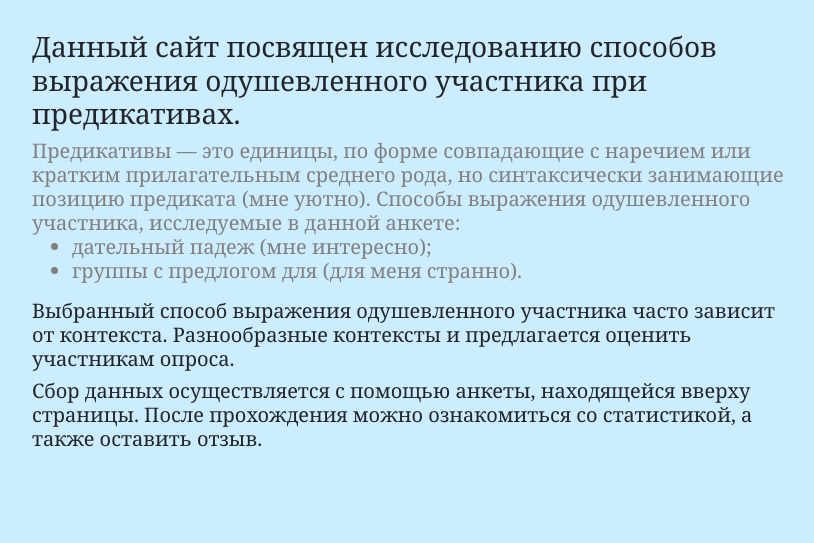
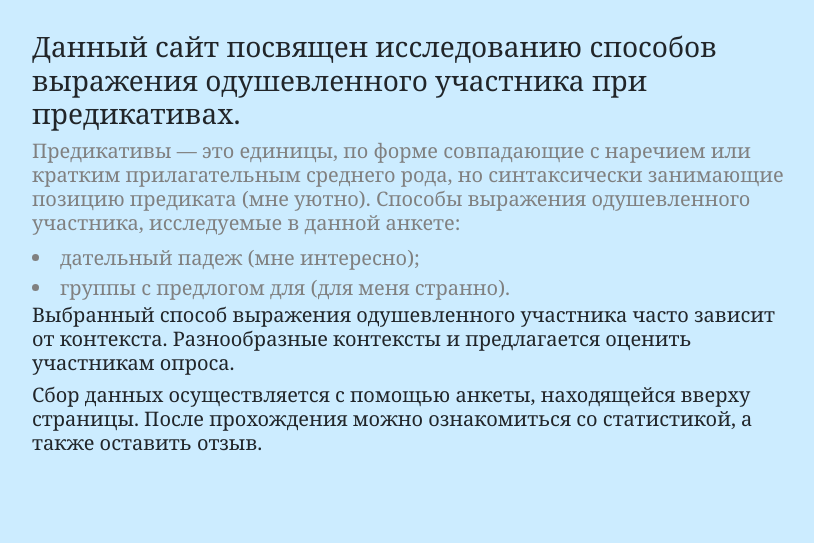
Before and after one commit to butyusya/flask, a Flask app: page / in a window 1280 px wide. Shown: the part 56-599 px from the top of the page, without its empty margins (224-1038 px from the left). Run offline with Flask 3, Linux system fonts and the light colour scheme.

Commit message:
added comments

```diff
--- a/main.py
+++ b/main.py
@@ -9,15 +9,23 @@ def main():
     return render_template('main.html')
 
 
+# функция, сохраняющая собранные данные в файл
 def saving_form():
     answer = ""
+    # проходимся по всем 14 ответам
     for i in range(1, 15):
+
+        # пытаемся добавить новый ответ с разделителем -- табуляцией
         try:
             answer += request.args['a'+str(i)].strip().lower() + "\t"
+
+        # иначе добавляем пустой ответ и записываем проблему в файл
         except Exception as e:
             answer += "\t"
             with open("problems.txt", "a", encoding="utf-8") as f:
                 f.write(str(e)+"\n")
+
+    # записываем (без удаления) новую информацию (без последней табуляции) + переход на новую строку -- нового человека
     with open("answers.tsv", "a", encoding="utf-8") as f:
         f.write(answer[:len(answer)-1]+"\n")
 
@@ -27,25 +35,39 @@ def form():
     return render_template('form.html')
 
 
+# функция благодарность за прохождение анкеты, которая сохраняет ответы в файл
 @app.route('/thanks')
 def thanks():
     saving_form()
     return render_template('thanks.html')
 
 
+# функция для подсчета статистики
 @app.route('/statistics')
 def statistics():
+
+    # достаем данные из файла
     with open("answers.tsv", "r", encoding="utf-8") as f:
         info = f.read()
+
+    # без лишнего абзаца делим все на строки -- участников опроса
     participants = info[:len(info)-1].split("\n")
+    # информация об общем числе участников
     total = len(participants)
+
+    # список списков с отдельными ответами (каждую строку делим по табуляциям)
     all_answers = []
     for i in participants:
         all_answers.append(i.split("\t"))
+
+    # собираем список возрастов (первый ответ каждого участника), чтобы потом найти минимум и максимум
     age = []
     for i in range(len(participants)):
+        # не учитываем неуказавших людей
         if len(all_answers[i][0]) != 0:
             age.append(int(all_answers[i][0]))
+
+    # считаем людей, ответивших да на вопрос о знании русского и болгарского
     rus = 0
     bulg = 0
     for i in range(len(participants)):
@@ -53,31 +75,46 @@ def statistics():
             rus += 1
         if all_answers[i][2] == "yes":
             bulg += 1
+
+    # список списков (внутренние списки -- непустые ответы на конкретный вопрос анкеты)
     a = []
+    # внешний цикл по каждому вопросу
     for j in range(4, 14):
         b = []
+        # внутренний цикл по ответам на этот вопрос
         for i in range(len(participants)):
             if len(all_answers[i][j]) != 0:
                 b.append(all_answers[i][j])
         a.append(b)
-    print(a)
+
+    # список всех ответов на "тестовые" вопросы (сложенные первые пять списков из прошлого)
     test_quest = []
     for j in range(5):
         test_quest.extend(a[j])
+    # считаем вхождения
     test_count = Counter(test_quest)
+
+    # меняем на русские названия
     rus_test_count = dict()
     rus_test_count["дательный падеж"] = test_count["dat"]
     rus_test_count["использование для"] = test_count["for"]
     rus_test_count["оба варианта"] = test_count["both"]
     rus_test_count["ни один из вариантов"] = test_count["none"]
+
+    # выбираем самые популярные ответы на каждый из вопросов второй части
     open_quest = []
     for j in range(5, 10):
         if len(list(Counter(a[j]))) != 0:
             open_quest.append(list(Counter(a[j]))[0])
         else:
             open_quest.append("")
+    # строим соответствия для добавления в конечной статистике
     a6, a7, a8, a9, a10 = open_quest
+
+    # копируем список с ответами на слитые первые вопросы
     overall_answers = test_quest.copy()
+
+    # вручную проверяем остальные вопросы на соответствие двум основным методам выражения
     for t in a[5]:
         if t == "профессору":
             overall_answers.append("dat")
@@ -93,12 +130,19 @@ def statistics():
             overall_answers.append("dat")
         elif t == "для меня":
             overall_answers.append("for")
+
+    # аналогично считаем статистику по всем ответам
     overall_count = Counter(overall_answers)
+    # выбираем шрифт
     plt.rcParams["font.family"] = "Georgia"
     fig, ax = plt.subplots()
+
+    # строим график по соответствию между двум формами и сохраняем его
     ax.pie(x=[overall_count["dat"], overall_count["for"]], labels=["дательный падеж", "использование для"],
            autopct='%1.2f%%', textprops={'fontsize': 14}, colors=['#005AFA', 'violet'])
     plt.savefig('static/chart.png', transparent=True, dpi=400)
+
+    # выдаем статистику с искомыми данными
     return render_template('statistics.html', total=total, min=min(age), max=max(age), rus=round(rus/total, 3),
                            bulg=round(bulg/total, 3), test_count=rus_test_count, a6=a6, a7=a7, a8=a8.capitalize(),
                            a9=a9.capitalize(), a10=a10.capitalize(), chart='chart.png')
--- a/templates/main.html
+++ b/templates/main.html
@@ -3,14 +3,10 @@
 {% block title %} Главная страница {% endblock %}
 
 {% block content %}
-
-
 <h3>Данный сайт посвящен исследованию способов выражения одушевленного участника при предикативах.</h3>
-<h5 style="color: gray" > Предикативы — это единицы, по форме совпадающие с наречием или кратким прилагательным среднего рода, но синтаксически занимающие позицию предиката (мне уютно). Способы выражения одушевленного участника, исследуемые в данной анкете:
-        <ul>
-    <li style="color: gray">дательный падеж (мне интересно);</li>
-    <li style="color: gray">группы с предлогом для (для меня странно).</li>
-        </ul></h5>
+<h5 style="color: gray" > Предикативы — это единицы, по форме совпадающие с наречием или кратким прилагательным среднего рода, но синтаксически занимающие позицию предиката (мне уютно). Способы выражения одушевленного участника, исследуемые в данной анкете:</h5>
+    <li style="color: gray; font-size: 20px">дательный падеж (мне интересно);</li>
+    <li style="color: gray; font-size: 20px">группы с предлогом для (для меня странно).</li>
 <h5>Выбранный способ выражения одушевленного участника часто зависит от контекста. Разнообразные контексты и предлагается оценить участникам опроса.</h5>
 <h5>Сбор данных осуществляется с помощью анкеты, находящейся вверху страницы. После прохождения можно ознакомиться со статистикой, а также оставить отзыв.</h5>
 {% endblock %}
--- a/templates/statistics.html
+++ b/templates/statistics.html
@@ -3,6 +3,7 @@
 {% block title %} Анкета {% endblock %}
 
 {% block content %}
+<!-- всевозможные статистические данные -->
 <label style="font-size: 35px">Статистика по метаданным.</label><br>
 <label style="font-size: 25px">Количество участников опроса: {{total}}</label><br>
 <label style="font-size: 25px">Минимальный возраст: {{min}}</label><br>
@@ -18,6 +19,7 @@
 <label style="font-size: 25px">{{a8}} было бы лучше если бы я Кольку не видела.</label><br>
 <label style="font-size: 25px">{{a9}} отсюда не видно, что происходит.</label><br>
 <label style="font-size: 25px">И как сейчас в Новосибирске, холодно или тепло? — {{a10}} холодно.</label><br>
+<!-- график соотношения датива и формы с для -->
 <div class="text-center">
 <label style="font-size: 25px">Общее количество использованных форм</label><br>
 <img src="static\{{chart}}"
--- a/templates/thanks.html
+++ b/templates/thanks.html
@@ -3,6 +3,7 @@
 {% block title %} Благодарности {% endblock %}
 
 {% block content %}
+<!-- центрированный блок с благодарностью и довольным котиком -->
 <div class="text-center">
 <h1>Спасибо, что отправили форму!</h1>
 <img src="static\yerlin-matu-GtwiBmtJvaU-unsplash.jpg"
```
Also changed, not shown: templates/form.html (+5 -2 lines).
